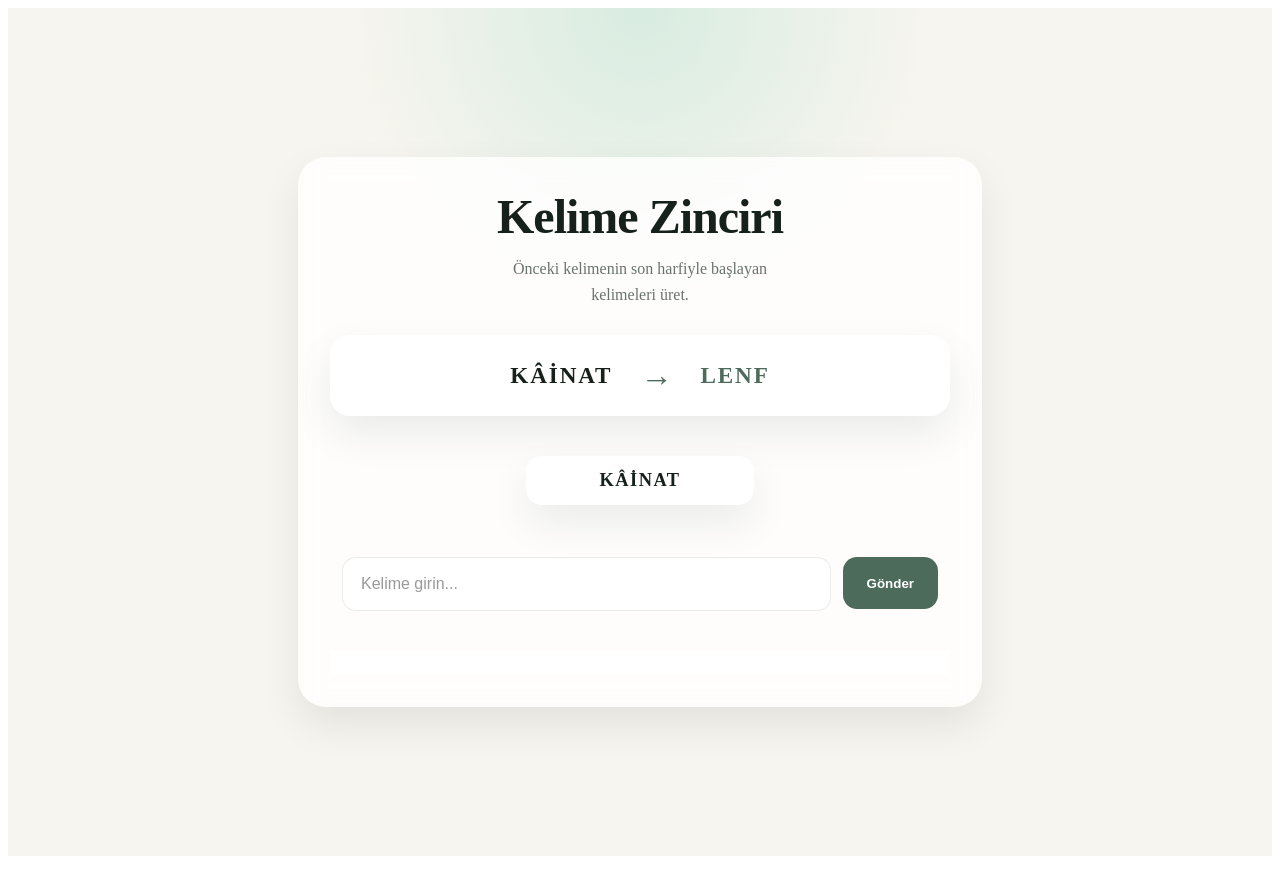
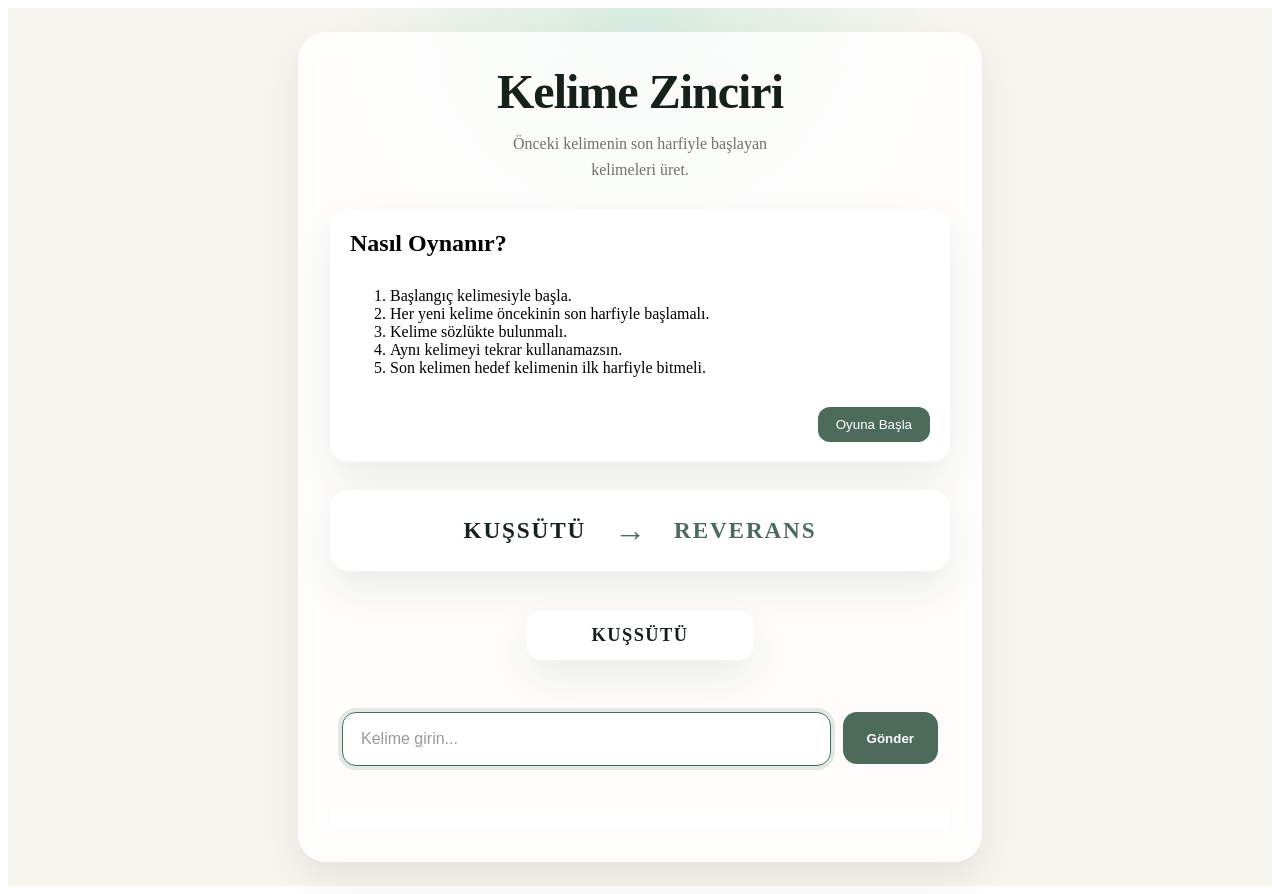
Before and after one commit to idemelisy/kelime-zinciri, a React (Vite) app in the folder web-game/: page / in a window 1280 px wide. Before the commit the page ends 864 px from the top, so only its background shows below. Built offline with nearby package versions, Linux system fonts and the light colour scheme.

Commit message:
howtoplay added

```diff
--- a/web-game/src/app/App.css
+++ b/web-game/src/app/App.css
@@ -330,3 +330,81 @@ color:var(--danger);
 margin-top:8px;
 
 }
+.how-to-play{
+
+padding:20px;
+
+background:white;
+
+border-radius:18px;
+
+box-shadow:var(--shadow);
+
+display:flex;
+
+flex-direction:column;
+
+gap:14px;
+
+}
+
+.how-to-play h2{
+
+margin:0;
+
+}
+
+.how-to-play ul{
+
+margin:0;
+
+padding-left:18px;
+
+line-height:1.7;
+
+}
+
+.how-to-play button{
+
+align-self:flex-end;
+
+padding:10px 18px;
+
+border:none;
+
+background:var(--primary);
+
+color:white;
+
+border-radius:12px;
+
+cursor:pointer;
+
+}
+.new-game-btn{
+
+height:52px;
+
+width:100%;
+
+border:none;
+
+border-radius:14px;
+
+background:var(--primary);
+
+color:white;
+
+font-weight:700;
+
+cursor:pointer;
+
+transition:.2s;
+
+}
+
+.new-game-btn:hover{
+
+background:var(--primary-hover);
+
+}
--- a/web-game/src/app/App.tsx
+++ b/web-game/src/app/App.tsx
@@ -3,6 +3,7 @@ import Header from "../components/Header";
 import GoalBar from "../components/GoalBar";
 import WordChain from "../components/WordChain";
 import MessageBox from "../components/MessageBox";
+import HowToPlay from "../components/HowToPlay";
 import "./App.css";
  import "../styles/variables.css";
 import { Motor } from '../domain/game/motor';
@@ -22,30 +23,46 @@ export default function App() {
   const [successMessage, setSuccessMessage] = useState('');
   const [gameOver, setGameOver] = useState(false);
   const inputRef = useRef<HTMLInputElement>(null);
+  const [showHelp, setShowHelp] = useState(true);
+  function createNewPuzzle(gameMotor: Motor) {
+
+    const nextPuzzle = generatePuzzle(gameMotor);
+
+    setPuzzle({
+        ...nextPuzzle,
+        start: Motor.normalize(nextPuzzle.start),
+        target: Motor.normalize(nextPuzzle.target),
+        solution: nextPuzzle.solution.map(Motor.normalize),
+    });
+
+    setEnteredWords([
+        Motor.normalize(nextPuzzle.start),
+    ]);
+
+    setCurrentWord("");
+
+    setValidationMessages([]);
+
+    setSuccessMessage("");
+
+    setGameOver(false);
+
+    console.debug(nextPuzzle.solution);
+}
   useEffect(() => {
     let active = true;
 
     loadDictionary().then((words) => {
-      if (!active) {
-        return;
-      }
+  if (!active) {
+    return;
+  }
 
-      const motor = new Motor(words);
-      const nextPuzzle = generatePuzzle(motor);
-      setMotor(motor);
-      setPuzzle({
-        ...nextPuzzle,
-        start: Motor.normalize(nextPuzzle.start),
-        target: Motor.normalize(nextPuzzle.target),
-        solution: nextPuzzle.solution.map((word) => Motor.normalize(word)),
-      });
-      setEnteredWords([Motor.normalize(nextPuzzle.start)]);
-      setValidationMessages([]);
-      setSuccessMessage('');
-      setGameOver(false);
-      console.debug('Puzzle solution', nextPuzzle.solution);
-    });
+  const gameMotor = new Motor(words);
 
+  setMotor(gameMotor);
+
+  createNewPuzzle(gameMotor);
+});
     return () => {
       active = false;
     };
@@ -107,9 +124,12 @@ export default function App() {
 
 title="Kelime Zinciri"
 
-subtitle="Önceki kelimenin son harfiyle başlayan kelimeleri üret."
+subtitle="Önceki kelimenin son harfiyle başlayan kelimeleri üret."    />
+{showHelp && (
+    <HowToPlay
+        onClose={() => setShowHelp(false)}/>
+)}
 
-/>
 
         {puzzle && (
 
@@ -132,6 +152,8 @@ target={displayWord(puzzle.target)}
               Enter next word
             </label>
             <input
+              ref={inputRef}
+              autoFocus
               id="word-input"
               name="word-input"
               type="text"
@@ -144,7 +166,24 @@ target={displayWord(puzzle.target)}
                 Gönder
             </button>
           </form>
-        ) : null}
+) : (
+
+motor && (
+
+<button
+className="new-game-btn"
+onClick={() => createNewPuzzle(motor)}
+>
+
+Yeni Oyun
+
+</button>
+
+)
+
+)}
+
+
 
        <MessageBox
     success={successMessage}
--- /dev/null
+++ b/web-game/src/components/HowToPlay.tsx
@@ -0,0 +1,23 @@
+type Props = {
+  onClose: () => void;
+};
+
+export default function HowToPlay({ onClose }: Props) {
+  return (
+    <div className="how-to-play">
+      <h2>Nasıl Oynanır?</h2>
+
+      <ol>
+        <li>Başlangıç kelimesiyle başla.</li>
+        <li>Her yeni kelime öncekinin son harfiyle başlamalı.</li>
+        <li>Kelime sözlükte bulunmalı.</li>
+        <li>Aynı kelimeyi tekrar kullanamazsın.</li>
+        <li>Son kelimen hedef kelimenin ilk harfiyle bitmeli.</li>
+      </ol>
+
+      <button onClick={onClose}>
+        Oyuna Başla
+      </button>
+    </div>
+  );
+}
```
